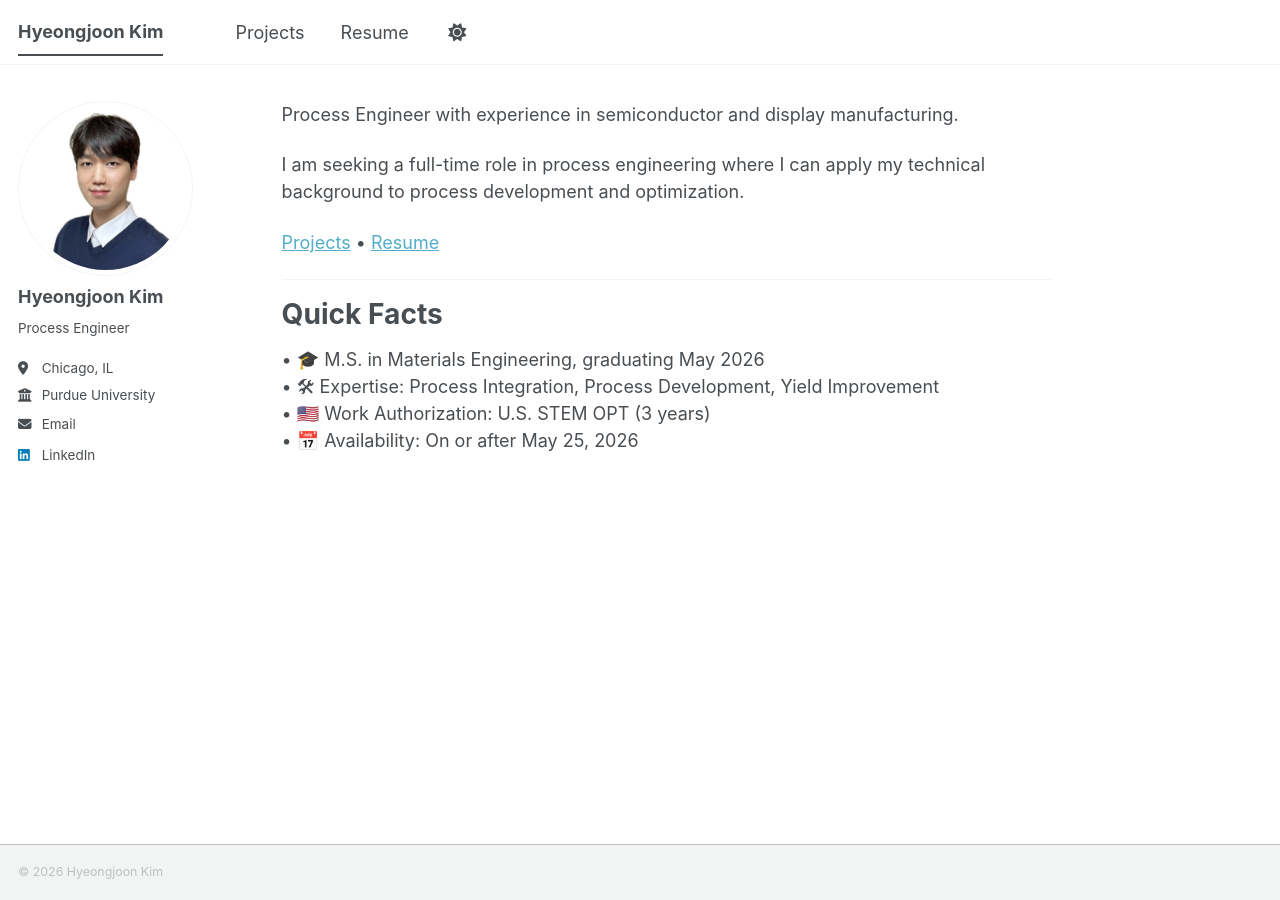
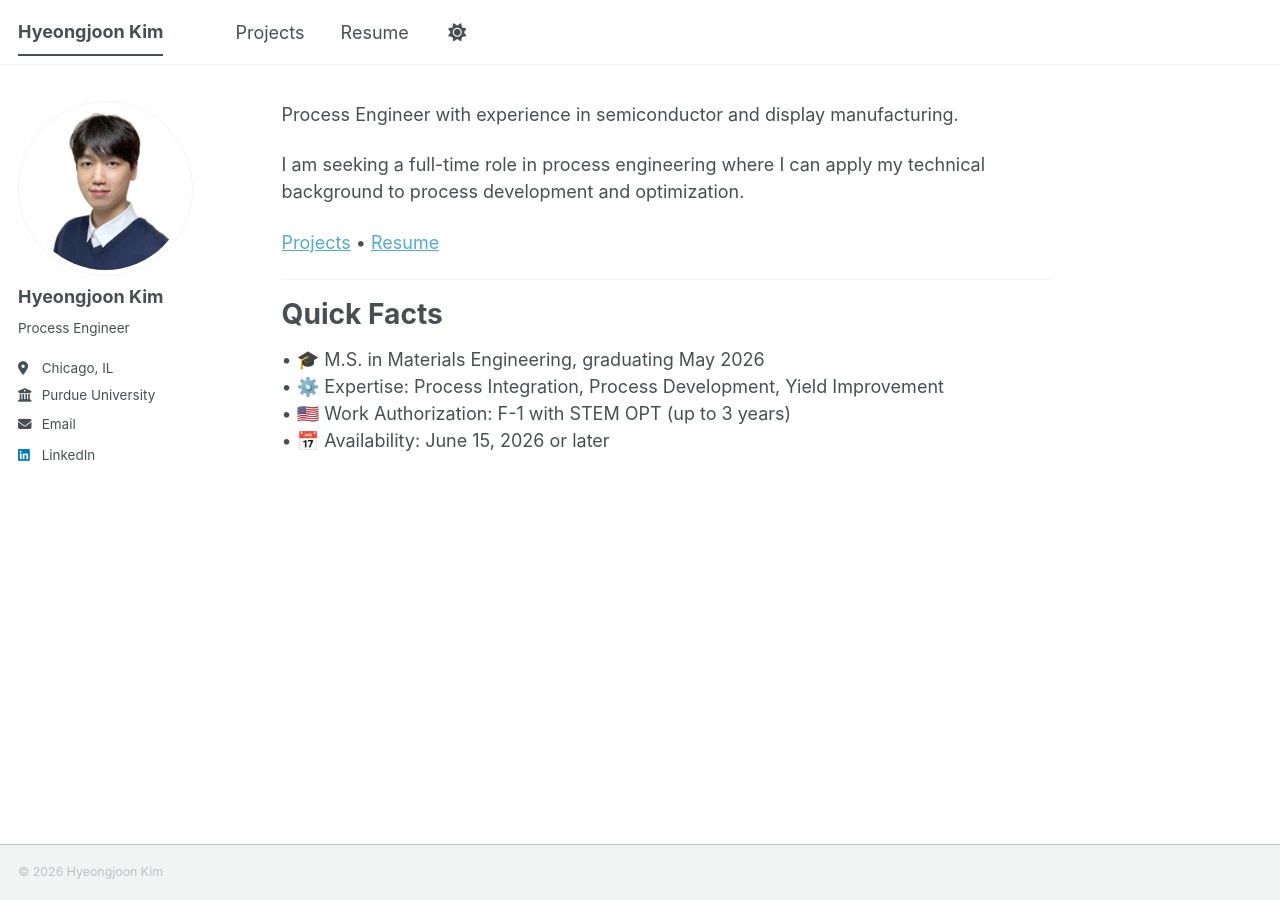
Before and after one commit to joonk1214/joonk1214.github.io, a Jekyll site: the page built from _pages/about.md, in a window 1280 px wide. Built offline with Jekyll 4.4.1, drawn with Linux system fonts in a browser that asks for light colours; a script bundle is joined from its source files by our own code; library files that are not in the unit come from our copies.

Commit message:
Update about.md

```diff
--- a/_pages/about.md
+++ b/_pages/about.md
@@ -17,6 +17,6 @@ I am seeking a full-time role in process engineering where I can apply my techni
 Quick Facts
 ======
 • 🎓 M.S. in Materials Engineering, graduating May 2026<br>
-• 🛠 Expertise: Process Integration, Process Development, Yield Improvement<br>
-• 🇺🇸 Work Authorization: U.S. STEM OPT (3 years)<br>
-• 📅 Availability: On or after May 25, 2026<br>
+• ⚙️ Expertise: Process Integration, Process Development, Yield Improvement<br>
+• 🇺🇸 Work Authorization: F-1 with STEM OPT (up to 3 years)<br>
+• 📅 Availability: June 15, 2026 or later<br>
```
